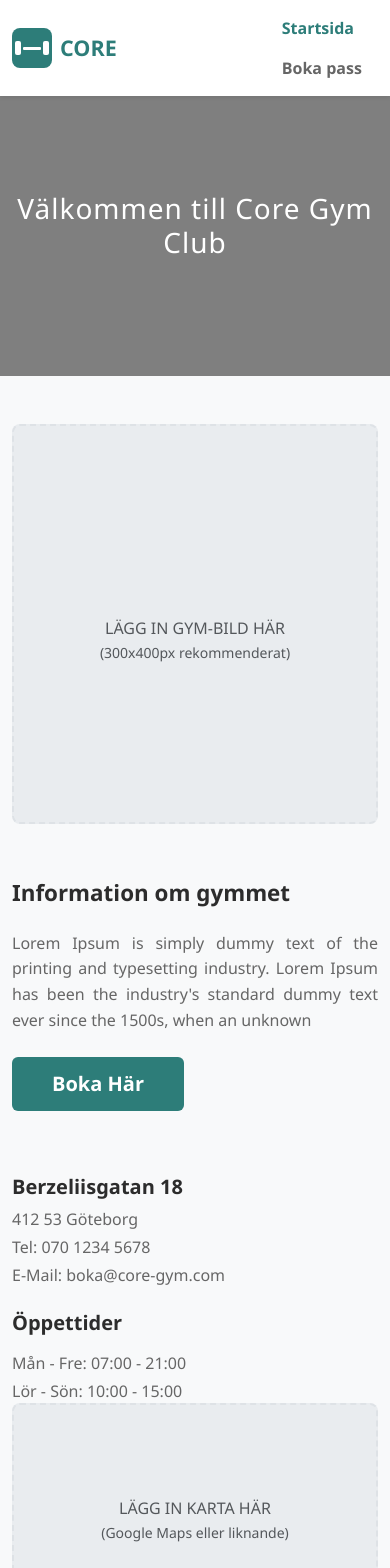
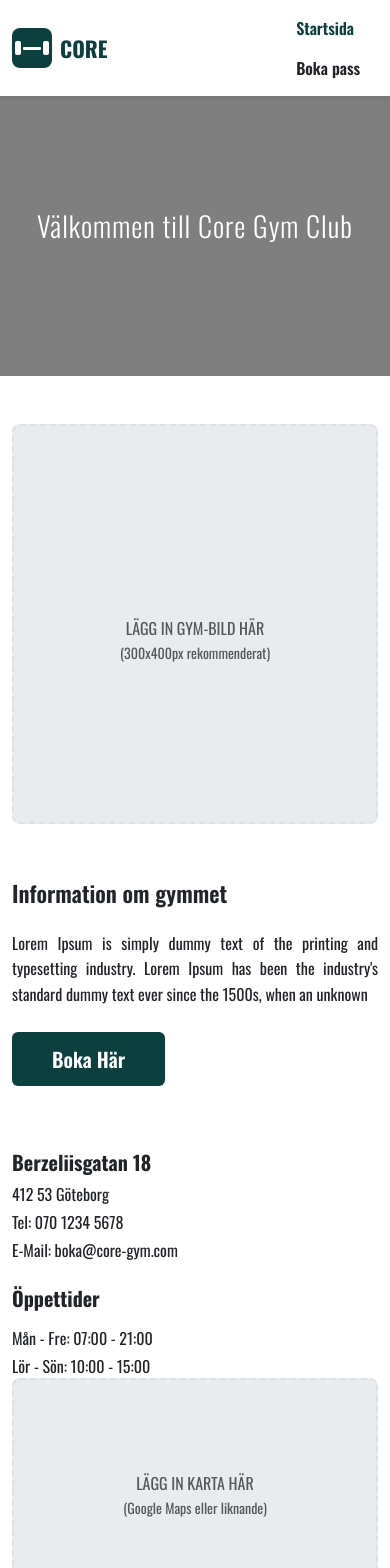
Before and after one commit to EC-Webb-Projekt-Grupp-9/CoreGymUi, a React (Vite) app: page / in a window 390 px wide. Shown: the top 1568 px of the page. Built offline with nearby package versions, Linux system fonts and the light colour scheme.

Commit message:
Added CSS variables

```diff
--- a/App.css
+++ /dev/null
@@ -1,239 +0,0 @@
-/* Custom CSS Variables */
-:root {
-    --primary-color: #2d7d79;
-    --primary-hover: #225a57;
-    --text-dark: #2c2c2c;
-    --text-muted: #666666;
-    --bg-light: #f8f9fa;
-}
-
-/* Override Bootstrap primary color */
-.text-primary {
-    color: var(--primary-color) !important;
-}
-
-.bg-primary {
-    background-color: var(--primary-color) !important;
-}
-
-/* General Styles */
-body {
-    font-family: 'Segoe UI', Tahoma, Geneva, Verdana, sans-serif;
-    padding-top: 76px; /* Account for fixed navbar */
-}
-
-/* Logo Styles */
-.logo-icon {
-    width: 40px;
-    height: 40px;
-    background-color: var(--primary-color);
-    border-radius: 8px;
-    display: flex;
-    align-items: center;
-    justify-content: center;
-}
-
-.dumbbell-container {
-    display: flex;
-    align-items: center;
-    gap: 2px;
-}
-
-.dumbbell-weight {
-    width: 6px;
-    height: 14px;
-    background-color: white;
-    border-radius: 2px;
-}
-
-.dumbbell-bar {
-    width: 18px;
-    height: 3px;
-    background-color: white;
-    border-radius: 1px;
-}
-
-/* Navigation */
-.navbar {
-    min-height: 76px;
-}
-
-.nav-link {
-    color: var(--text-muted) !important;
-    transition: color 0.3s ease;
-}
-
-.nav-link.active,
-.nav-link:hover {
-    color: var(--primary-color) !important;
-}
-
-/* Hero Section */
-.hero-section {
-    height: 300px;
-    background: linear-gradient(rgba(0,0,0,0.5), rgba(0,0,0,0.5));
-    /* Lägg till din hero-bakgrundsbild här: */
-    /* background-image: url('path-to-your-hero-image.jpg'); */
-    background-size: cover;
-    background-position: center;
-    display: flex;
-    align-items: center;
-    justify-content: center;
-    position: relative;
-}
-
-.hero-content {
-    text-align: center;
-    z-index: 2;
-}
-
-.hero-title {
-    color: white;
-    font-size: 2.5rem;
-    font-weight: 300;
-    letter-spacing: 1px;
-    margin: 0;
-}
-
-/* Main Content */
-.main-content {
-    background-color: var(--bg-light);
-    min-height: calc(100vh - 376px);
-}
-
-/* Gym Image Container */
-.gym-image-container {
-    height: 100%;
-    min-height: 400px;
-}
-
-.gym-image-placeholder {
-    width: 100%;
-    height: 400px;
-    background-color: #e9ecef;
-    border: 2px dashed #dee2e6;
-    border-radius: 8px;
-    display: flex;
-    align-items: center;
-    justify-content: center;
-    flex-direction: column;
-}
-
-/* Lägg till detta när du har lagt in bilden: */
-.gym-image {
-    width: 100%;
-    height: 400px;
-    object-fit: cover;
-    border-radius: 8px;
-    box-shadow: 0 4px 20px rgba(0,0,0,0.15);
-}
-
-/* Info Content */
-.info-content {
-    padding-left: 2rem;
-}
-
-.info-title {
-    color: var(--text-dark);
-    font-size: 1.8rem;
-    font-weight: 600;
-    margin-bottom: 1.5rem;
-}
-
-.info-text {
-    color: var(--text-muted);
-    font-size: 1rem;
-    line-height: 1.6;
-    text-align: justify;
-}
-
-/* Custom Button */
-.btn-custom {
-    background-color: var(--primary-color);
-    border: none;
-    color: white;
-    padding: 12px 40px;
-    font-weight: 600;
-    border-radius: 6px;
-    transition: all 0.3s ease;
-}
-
-.btn-custom:hover {
-    background-color: var(--primary-hover);
-    color: white;
-    transform: translateY(-2px);
-    box-shadow: 0 4px 12px rgba(45, 125, 121, 0.3);
-}
-
-/* Contact Info */
-.contact-info {
-    padding-top: 1rem;
-}
-
-.contact-info h5 {
-    color: var(--text-dark);
-    font-weight: 700;
-}
-
-.contact-info p {
-    color: var(--text-muted);
-    margin-bottom: 0.5rem;
-}
-
-/* Map Container */
-.map-container {
-    height: 250px;
-}
-
-.map-placeholder {
-    width: 100%;
-    height: 250px;
-    background-color: #e9ecef;
-    border: 2px dashed #dee2e6;
-    border-radius: 8px;
-    display: flex;
-    align-items: center;
-    justify-content: center;
-    flex-direction: column;
-}
-
-/* Lägg till detta när du har lagt in kartan: */
-.map-embed {
-    width: 100%;
-    height: 250px;
-    border-radius: 8px;
-    border: none;
-    box-shadow: 0 2px 10px rgba(0,0,0,0.1);
-}
-
-/* Footer */
-.footer {
-    margin-top: auto;
-}
-
-/* Responsive Design */
-@media (max-width: 991.98px) {
-    .info-content {
-        padding-left: 0;
-        margin-top: 2rem;
-    }
-
-    .hero-title {
-        font-size: 2rem;
-    }
-}
-
-@media (max-width: 767.98px) {
-    .hero-title {
-        font-size: 1.75rem;
-        padding: 0 1rem;
-    }
-
-    .navbar-brand {
-        font-size: 1.5rem;
-    }
-
-    .info-title {
-        font-size: 1.5rem;
-    }
-}
--- a/src/App.css
+++ b/src/App.css
@@ -1,11 +1,36 @@
+@import url('https://fonts.googleapis.com/css2?family=Inter:ital,opsz,wght@0,14..32,100..900;1,14..32,100..900&family=Oswald:wght@200..700&display=swap');
+
 /* Custom CSS Variables */
 :root {
-    --primary-color: #2d7d79;
-    --primary-hover: #225a57;
-    --text-dark: #2c2c2c;
-    --text-muted: #666666;
-    --bg-light: #f8f9fa;
+    --primary-color: #0C3F3F;
+    --primary-light: #A1B5AC;
+    --primary-lighter: #D0DDDC;
+    --secondary-color: #57564F;
+    --secondary-light: #57564F;
+    --clr-text-black: black;
+    --clr-text-white: white;
+    --main-background-clr: #F9F9F9;
+    --content-background-clr: #F2F2F2;
+    --card-box-drop-shadow: 0px 7px 29px rgba(100, 100, 111, 0.2);
 }
+
+/* Typography */
+h1{
+    size: 2.2rem;
+}
+
+h2{
+    size: 1.8rem;
+}
+
+h3{
+    size: 1.4rem;
+}
+
+h4{
+    size: 1.2rem;
+}
+
 
 /* Override Bootstrap primary color */
 .text-primary {
@@ -18,7 +43,8 @@
 
 /* General Styles */
 body {
-    font-family: 'Segoe UI', Tahoma, Geneva, Verdana, sans-serif;
+    font-family: 'Oswald', 'Segoe UI', Tahoma, Geneva, Verdana, sans-serif;
+    font-size: 16px;
     padding-top: 76px; /* Account for fixed navbar */
 }
 
```
Also changed, not shown: src/components/Pages/Booking.jsx (added, +11 -0 lines).
